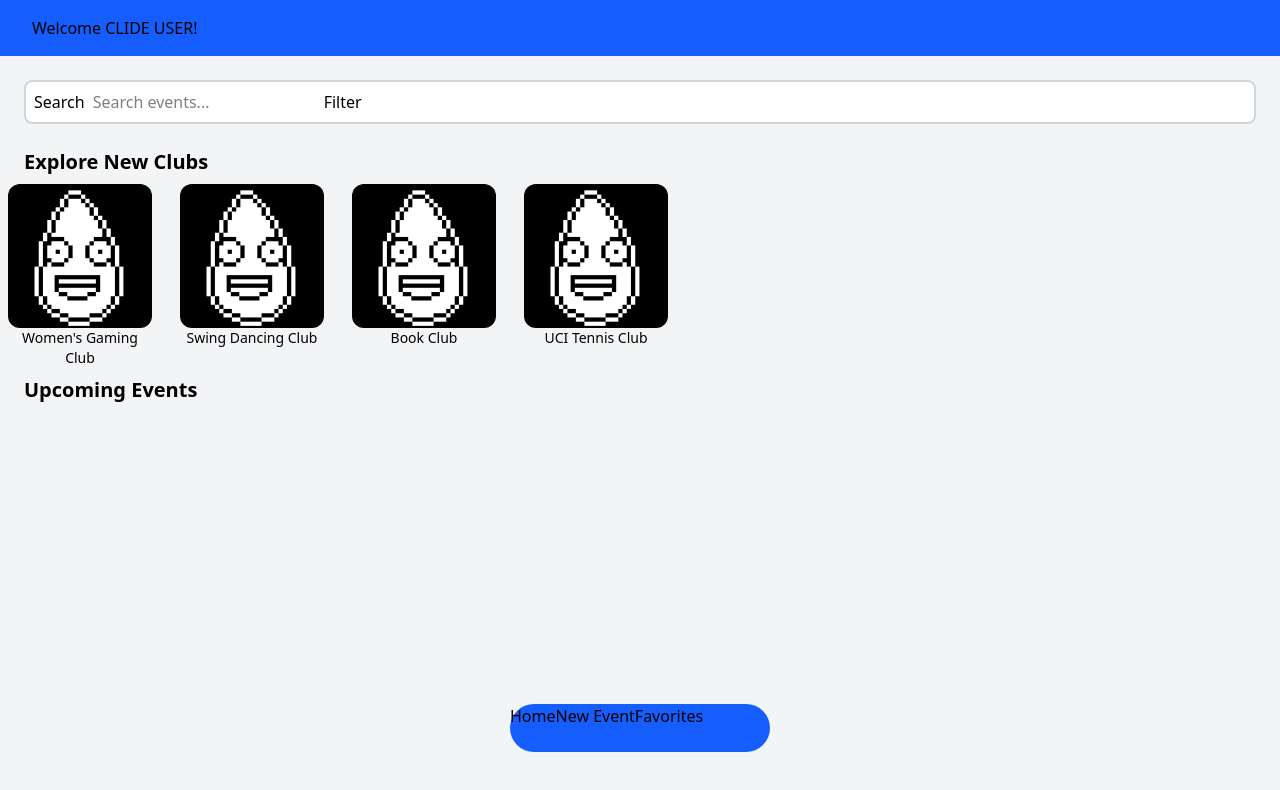
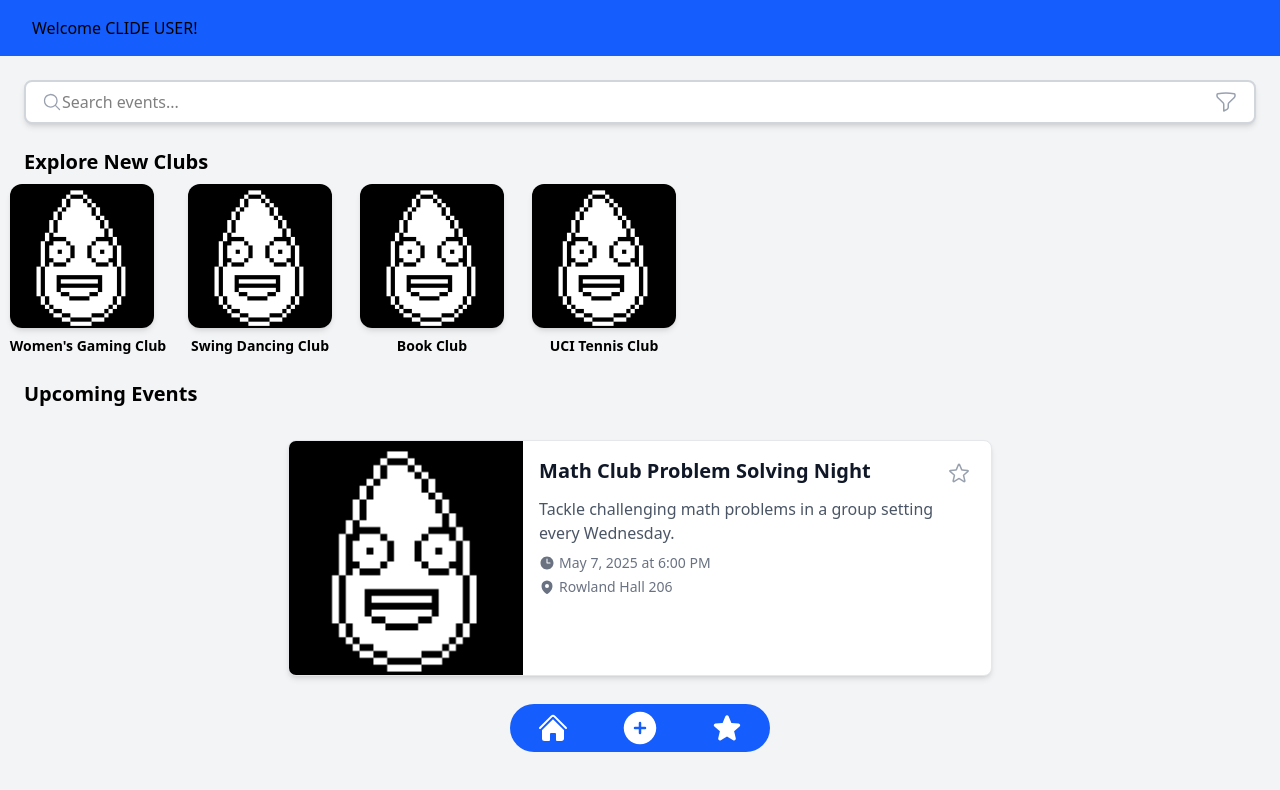
Before and after one commit to elliotchun/clide-campus-groups, a React (Vite) app: page /tab1 in a window 1280 px wide. Shown: the top 790 px of the page. Built offline with nearby package versions, Linux system fonts and the light colour scheme.

Commit message:
Add iconography

```diff
--- a/package.json
+++ b/package.json
@@ -17,6 +17,7 @@
     "@capacitor/haptics": "7.0.1",
     "@capacitor/keyboard": "7.0.1",
     "@capacitor/status-bar": "7.0.1",
+    "@heroicons/react": "^2.2.0",
     "@tailwindcss/vite": "^4.1.12",
     "@types/react-router": "^5.1.20",
     "react": "19.0.0",
--- a/src/App.tsx
+++ b/src/App.tsx
@@ -9,7 +9,7 @@ const App: React.FC = () => (
       <Routes>
         <Route path="/tab1" element={<Tab1 />} />
         <Route path="/tab2" element={<Tab2 />} />
-        {/* <Route path="/tab3" element={<Tab3 />} /> */}
+        <Route path="/tab3" element={<Tab3 />} />
         <Route path="/" element={<Navigate to="/tab1" replace />} />
       </Routes>
     </div>
--- a/src/components/ClubThumbnail.tsx
+++ b/src/components/ClubThumbnail.tsx
@@ -14,12 +14,12 @@ const ClubThumbnail: React.FC<{ club: Club }> = ({ club }) => {
     };
 
     return (
-        <div className="snap-start">
-            <div className="flex flex-col items-center w-36" onClick={openClub}>
-                <img className="rounded-xl size-36" src="Drippy.png" alt={club.name} />
-                <p className="text-black text-wrap text-center text-sm">{club.name}</p>
+        <div className="snap-start flex flex-col items-center w-36">
+            <div className="" onClick={openClub}>
+                <img className="rounded-xl size-36 shadow-md" src="Drippy.png" alt={club.name} />
+                <p className="text-black text-wrap text-center mt-2 text-sm font-semibold">{club.name}</p>
             </div>
-                    {selectedClub && (
+                {selectedClub && (
                 <div className="text-black">
                     <div className="modal-content">
                         <div className="modal-header">
--- a/src/components/EventThumbnail.tsx
+++ b/src/components/EventThumbnail.tsx
@@ -1,9 +1,10 @@
 import './EventThumbnail.css';
 import { eventDateTimeToString, type Event } from '../services/EventService';
 import { useEffect, useState } from 'react';
+import { ClockIcon, MapPinIcon, StarIcon as SolidStarIcon, XMarkIcon } from '@heroicons/react/24/solid';
+import { StarIcon as OutlineStarIcon } from '@heroicons/react/24/outline';
 
-
-const EventThumbnail: React.FC<Event> = (event: Event) => {
+const EventThumbnail: React.FC<{event: Event}> = ({event}) => {
     const [selectedEvent, setSelectedEvent] = useState<Event | null>(null);
     const [isFavorite, setIsFavorite] = useState(false);
 
@@ -31,61 +32,72 @@ const EventThumbnail: React.FC<Event> = (event: Event) => {
         }
     };
 
-
     const openEvent = () => {
         setSelectedEvent(event);
     };
 
     const closeEvent = () => {
         setSelectedEvent(null);
-    }
+    };
 
     const getStarIconStyle = () => {
-        return isFavorite ? star : starOutline;
-    }
+        return isFavorite ? (
+            <SolidStarIcon className="size-6 text-yellow-400"></SolidStarIcon>
+        ) : (
+            <OutlineStarIcon className="size-6 text-gray-400"></OutlineStarIcon>
+        );
+    };
 
     return (
-        <IonCard className="event-thumbnail" role="article">
-            <div className="event-thumbnail-horizontal">
-                <IonImg src="Drippy.png" alt={event.name} className="event-thumbnail-image" onClick={_ => openEvent()} />
-                <div onClick={_ => openEvent()}>
-                    <IonCardHeader>
-                        <IonCardTitle>{event.name}</IonCardTitle>
-                    </IonCardHeader>
-                    <IonCardContent>
-                        <IonText color="medium">
-                            <p>{event.description}</p>
-                            <p><IonIcon icon={alarmOutline} /> {eventDateTimeToString(event.eventDateTime)}</p>
-                            <p><IonIcon icon={locationOutline} /> {event.location}</p>
-                        </IonText>
-                    </IonCardContent>
+        <div className="bg-white rounded-lg shadow-md overflow-hidden border border-gray-200">
+            <div className="flex flex-row">
+                <div className="w-1/3 flex items-center justify-center">
+                    <img src="Drippy.png" alt={event.name} className="size-full object-cover cursor-pointer" onClick={openEvent} />
                 </div>
-                <IonIcon icon={getStarIconStyle()} className="event-favorite" onClick={_ => addFavorite()} />
+                <div className="w-2/3 p-4 flex flex-col">
+                    <div className="flex justify-between items-start mb-2">
+                        <h2 className="text-xl font-bold text-gray-900 cursor-pointer" onClick={openEvent}>{event.name}</h2>
+                        <button onClick={addFavorite} className="p-1 rounded-full hover:bg-gray-100 transition-colors">
+                            {getStarIconStyle()}
+                        </button>
+                    </div>
+                    <p className="text-gray-600 mb-2">{event.description}</p>
+                    <div className="flex items-center text-sm text-gray-500 mb-1">
+                        <ClockIcon className="size-4 mr-1"></ClockIcon>
+                        <span>{eventDateTimeToString(event.eventDateTime)}</span>
+                    </div>
+                    <div className="flex items-center text-sm text-gray-500">
+                        <MapPinIcon className="size-4 mr-1"></MapPinIcon>
+                        <span>{event.location}</span>
+                    </div>
+                </div>
             </div>
-            <IonModal isOpen={selectedEvent !== null} initialBreakpoint={0.25} breakpoints={[0, 0.25, 0.5, 1]}
-                onWillDismiss={_ => closeEvent()}>
-                <IonHeader>
-                    <IonToolbar>
-                        <IonTitle>Event Details</IonTitle>
-                        <IonButtons slot="end">
-                            <IonButton onClick={_ => closeEvent()}>Close</IonButton>
-                        </IonButtons>
-                    </IonToolbar>
-                </IonHeader>
-                <IonContent className="ion-padding">
-                    {selectedEvent && (
-                        <>
-                            <h1>{selectedEvent.name}</h1>
-                            <p>{selectedEvent.description}</p>
-                            <p><IonIcon icon={alarmOutline} /> {eventDateTimeToString(event.eventDateTime)}</p>
-                            <p><IonIcon icon={locationOutline} /> {selectedEvent.location}</p>
-                        </>
-                    )}
-                </IonContent>
-            </IonModal>
-        </IonCard>
+
+            {selectedEvent && (
+                <div className="fixed inset-0 backdrop-brightness-50 flex items-center justify-center z-50 p-4">
+                    <div className="bg-white rounded-lg max-w-md w-full max-h-[90vh] overflow-y-auto">
+                        <div className="p-6">
+                            <div className="flex justify-between items-center mb-4">
+                                <h1 className="text-2xl font-bold text-gray-900">{selectedEvent.name}</h1>
+                                <button onClick={closeEvent} className="text-gray-500 rounded-full hover:text-gray-700 hover:bg-gray-100">
+                                    <XMarkIcon className="size-6"></XMarkIcon>
+                                </button>
+                            </div>
+                            <p className="text-gray-700 mb-4">{selectedEvent.description}</p>
+                            <div className="flex items-center text-sm text-gray-500 mb-2">
+                                <ClockIcon className="size-4 mr-1"></ClockIcon>
+                                <span>{eventDateTimeToString(event.eventDateTime)}</span>
+                            </div>
+                            <div className="flex items-center text-sm text-gray-500">
+                                <MapPinIcon className="size-4 mr-1"></MapPinIcon>
+                                <span>{selectedEvent.location}</span>
+                            </div>
+                        </div>
+                    </div>
+                </div>
+            )}
+        </div>
     );
-
-}
+};
 
 export default EventThumbnail;
--- a/src/components/NaviationBar.tsx
+++ /dev/null
@@ -1,15 +0,0 @@
-import { NavLink } from "react-router";
-
-const NavigationBar = () => {
-    return (
-        <div className="fixed bottom-0 w-full flex items-end justify-center mb-12">
-            <nav className="bg-blue-600 rounded-3xl w-65 h-12">
-                <NavLink to="/" end>Home</NavLink>
-                <NavLink to="/tab2" end>New Event</NavLink>
-                <NavLink to="/tab3" end>Favorites</NavLink>
-            </nav>
-        </div>
-    );
-};
-
-export default NavigationBar;
--- /dev/null
+++ b/src/components/NavigationBar.tsx
@@ -0,0 +1,22 @@
+import { NavLink } from "react-router";
+import { HomeIcon, PlusCircleIcon, StarIcon } from "@heroicons/react/24/solid";
+
+const NavigationBar = () => {
+    return (
+        <div className="fixed bottom-0 w-full flex items-end justify-center mb-12">
+            <nav className="bg-blue-600 rounded-3xl w-65 h-12 text-white grid grid-cols-3 justify-items-center items-center">
+                <NavLink to="/" end>
+                    <HomeIcon className="size-8"></HomeIcon>
+                </NavLink>
+                <NavLink to="/tab2" end>
+                    <PlusCircleIcon className="size-10"></PlusCircleIcon>
+                </NavLink>
+                <NavLink to="/tab3" end>
+                    <StarIcon className="size-8"></StarIcon>
+                </NavLink>
+            </nav>
+        </div>
+    );
+};
+
+export default NavigationBar;
--- a/src/pages/Tab1.tsx
+++ b/src/pages/Tab1.tsx
@@ -2,7 +2,10 @@ import './Tab1.css';
 import EventThumbnail from '../components/EventThumbnail';
 import ClubCarousel from '../components/ClubCarousel';
 import { Category } from '../services/EventCategory';
-import NavigationBar from '../components/NaviationBar';
+import NavigationBar from '../components/NavigationBar';
+import Events from '../services/EventService';
+import { MagnifyingGlassIcon } from '@heroicons/react/24/solid';
+import { FunnelIcon } from '@heroicons/react/24/outline';
 
 const Tab1: React.FC = () => {
     return (
@@ -11,18 +14,22 @@ const Tab1: React.FC = () => {
                 <h1 className="ml-6">Welcome CLIDE USER!</h1>
             </header>
             <main className="bg-gray-100 flex-1">
-                <div className="search-bar bg-white m-6 text-black py-2 rounded-lg border-2 border-gray-300">
-                    <button className="px-2" id="btn-search-filter">
-                        Search
+                <div className="search-bar bg-white m-6 text-black py-2 px-4 rounded-lg border-2 border-gray-300 shadow-md">
+                    <button id="btn-search-filter">
+                        <MagnifyingGlassIcon className="size-5 text-gray-400"></MagnifyingGlassIcon>
                     </button>
-                    <input type="text" placeholder="Search events..." />
-                    <button id="btn-search-filter">Filter</button>
+                    <input className="flex-2" type="text" placeholder="Search events..." />
+                    <button id="btn-search-filter">
+                        <FunnelIcon className="size-6 text-gray-400 flex-"></FunnelIcon>
+                    </button>
                 </div>
                 <h1 className="ml-6 text-black text-xl font-bold">Explore New Clubs</h1>
                 <ClubCarousel></ClubCarousel>
-                <h1 className="ml-6 text-black text-xl font-bold">Upcoming Events</h1>
+                <h1 className="ml-6 my-4 text-black text-xl font-bold">Upcoming Events</h1>
                 <div>
-                    <div className="club-list" role="feed"></div>
+                    <div className="club-list m-8" role="feed">
+                        <EventThumbnail event={Events[0]}></EventThumbnail>
+                    </div>
                 </div>
             </main>
             <NavigationBar></NavigationBar>
--- a/src/pages/Tab2.tsx
+++ b/src/pages/Tab2.tsx
@@ -3,7 +3,7 @@ import { FormEvent, FormEventHandler, useState } from 'react';
 import { ACMClub } from '../services/ClubService';
 import Events, { type Event as EEvent } from '../services/EventService';
 import { Category } from '../services/EventCategory';
-import NavigationBar from '../components/NaviationBar';
+import NavigationBar from '../components/NavigationBar';
 
 const Tab2 = () => {
     const [eventData, setEventData] = useState({
@@ -130,7 +130,7 @@ const Tab2 = () => {
                     <button
                         type="submit"
                         disabled={isSubmitting}
-                        className={`mx-auto w-1/3 py-2 px-4 rounded-md text-white font-medium ${
+                        className={`w-full py-2 px-4 rounded-md text-white font-medium ${
                             isSubmitting
                                 ? 'bg-gray-400 cursor-not-allowed'
                                 : 'bg-blue-600 hover:bg-blue-700'
--- a/src/pages/Tab3.tsx
+++ b/src/pages/Tab3.tsx
@@ -1,29 +1,26 @@
-import { IonContent, IonHeader, IonItem, IonList, IonPage, IonTitle, IonToolbar } from '@ionic/react';
 import EventThumbnail from '../components/EventThumbnail';
 import './Tab3.css';
 import Events, { type Event } from '../services/EventService';
+import NavigationBar from '../components/NavigationBar';
 
 const Tab3: React.FC = () => {
     const storedFavorites = JSON.parse(localStorage.getItem('favoriteEvents') || "[]") as Event[];
     const events = Events.filter(event => storedFavorites.some(e => e.name === event.name)).toSorted((a, b) => a.eventDateTime.getTime() - b.eventDateTime.getTime());
 
     return (
-        <IonPage>
-            <IonHeader>
-                <IonToolbar>
-                    <IonTitle>Favorites</IonTitle>
-                </IonToolbar>
-            </IonHeader>
-            <IonContent fullscreen>
-                <IonList class="club-list" role="feed">
-                    {events.map((event, index) => (
-                        <IonItem key={index}>
-                            <EventThumbnail {...event}></EventThumbnail>
-                        </IonItem>
+        <div className="flex flex-col min-h-screen bg-gray-100 text-black">
+            <header className="bg-none px-2 py-4 font-bold">
+                <h1 className="ml-4 pt-8 text-3xl">Favorites</h1>
+            </header>
+            <main className="flex-1">
+                <div className="m-8" role="feed">
+                    {events.map((item, index) => (
+                        <EventThumbnail key={index} event={item}></EventThumbnail>
                     ))}
-                </IonList>
-            </IonContent>
-        </IonPage>
+                </div>
+            </main>
+            <NavigationBar></NavigationBar>
+        </div>
     );
 };
 
```
Also changed, not shown: 1 other file (tests, documents, lock files or other folders).
